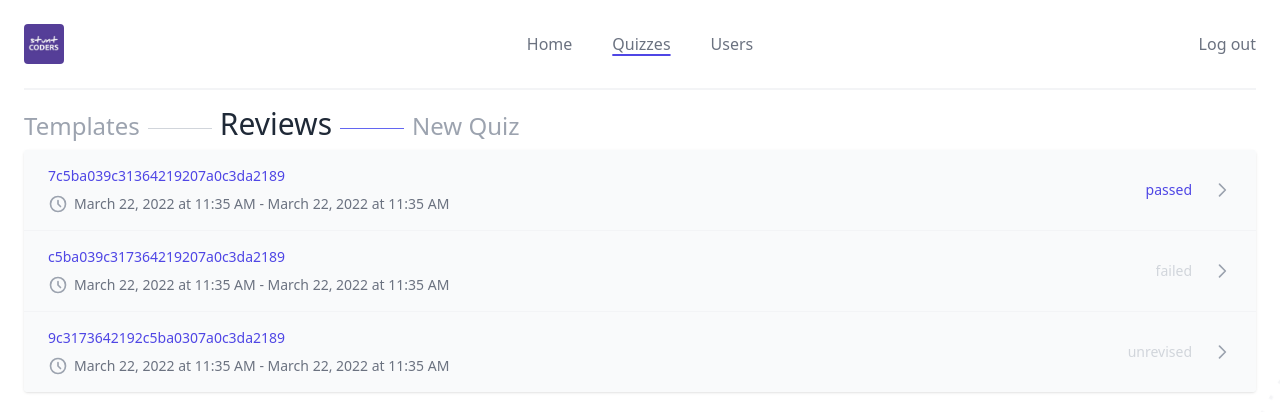
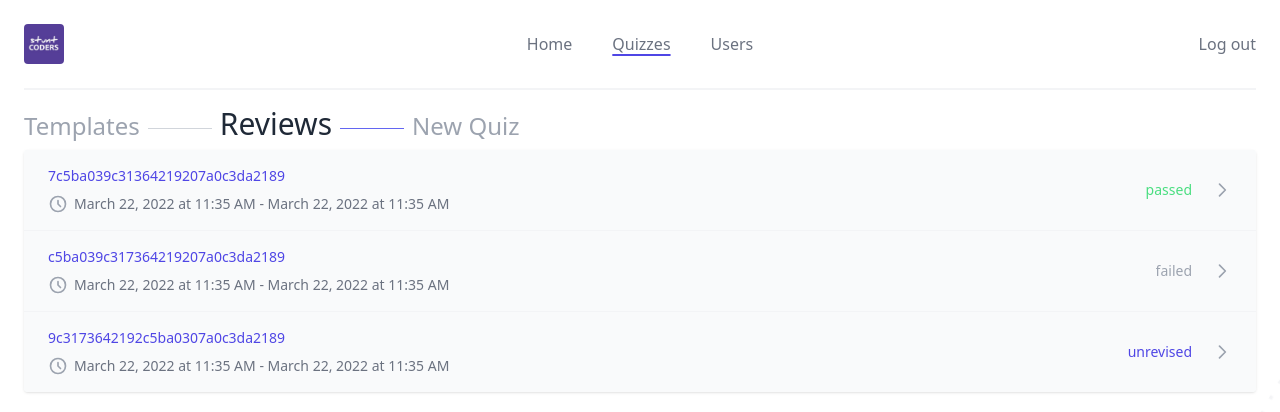
Before and after one commit to stuntcoders/sc_hire_frontend, a React (Create React App) app: page /admin/quizzes in a window 1280 px wide. Both pictures are taken after a click on the item "Reviews". Shown: the top 412 px of the page. Built offline with nearby package versions, Linux system fonts and the light colour scheme.

Commit message:
Update review component status color

```diff
--- a/src/components/admin/quizzes/Review.js
+++ b/src/components/admin/quizzes/Review.js
@@ -6,6 +6,19 @@ import { Link } from "react-router-dom"
 import { ClockIcon, ChevronRightIcon } from "@heroicons/react/outline"
 
 export default function Review({ review }) {
+  const statusColor = (status) => {
+    switch(status) {
+      case "unrevised":
+        return "text-indigo-600 dark:text-indigo-500"
+      case "passed":
+        return "text-green-400 dark:text-green-300"
+      case "failed":
+        return "text-gray-400"
+      default:
+        return null
+    }
+  }
+
   return (
     <AnimatedPage>
       <li key={review.id}>
@@ -44,7 +57,7 @@ export default function Review({ review }) {
 
               <div className="mt-4 flex-shrink-0 sm:mt-0 sm:ml-5">
                 <div className="flex overflow-hidden -space-x-1">
-                  <span className={`text-sm ${review.status === "passed" ? "text-indigo-600 dark:text-indigo-500" : "text-gray-300"}`}>
+                  <span className={`text-sm ${statusColor(review.status)}`}>
                     {review.status}
                   </span>
                 </div>
```
